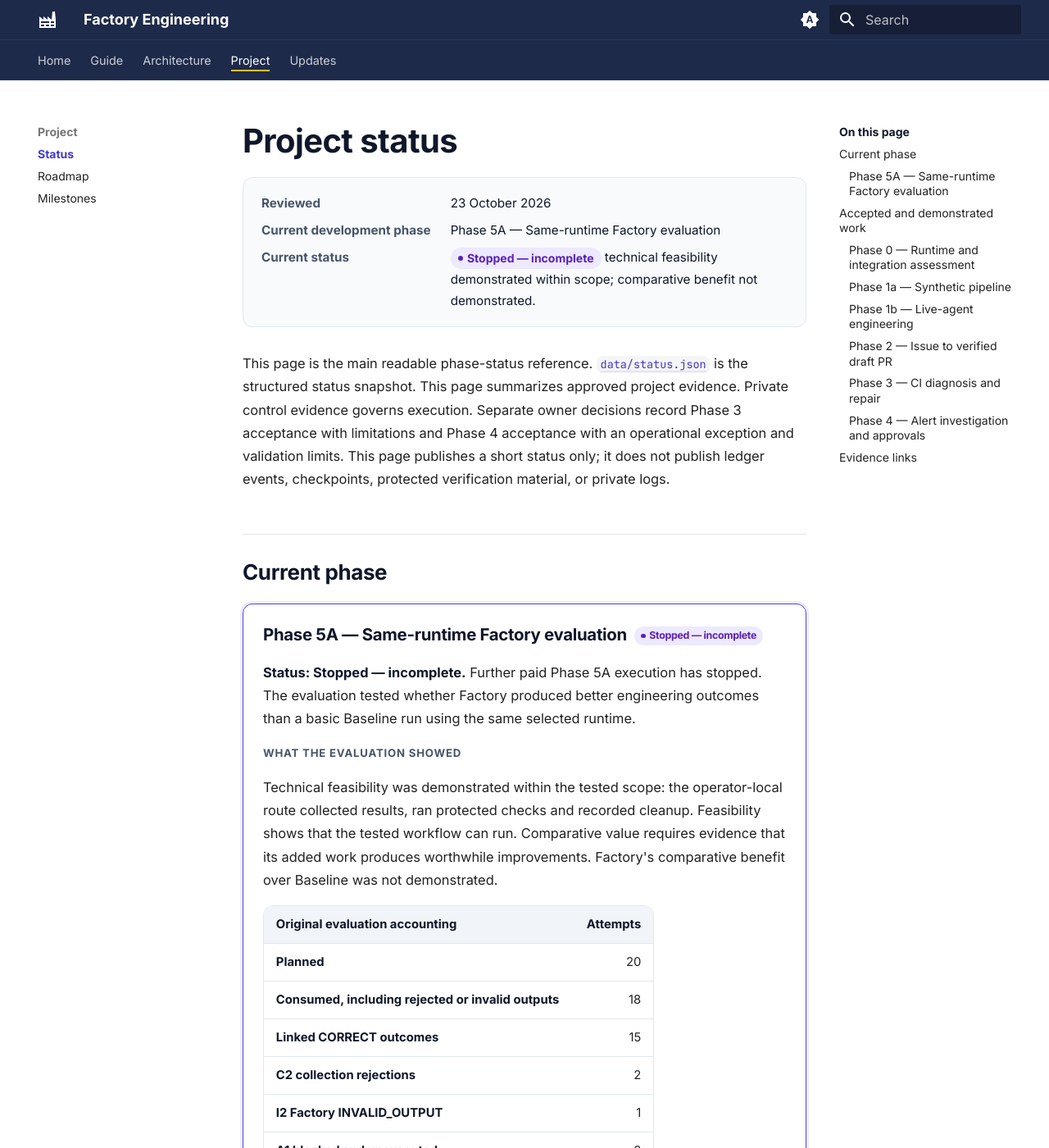
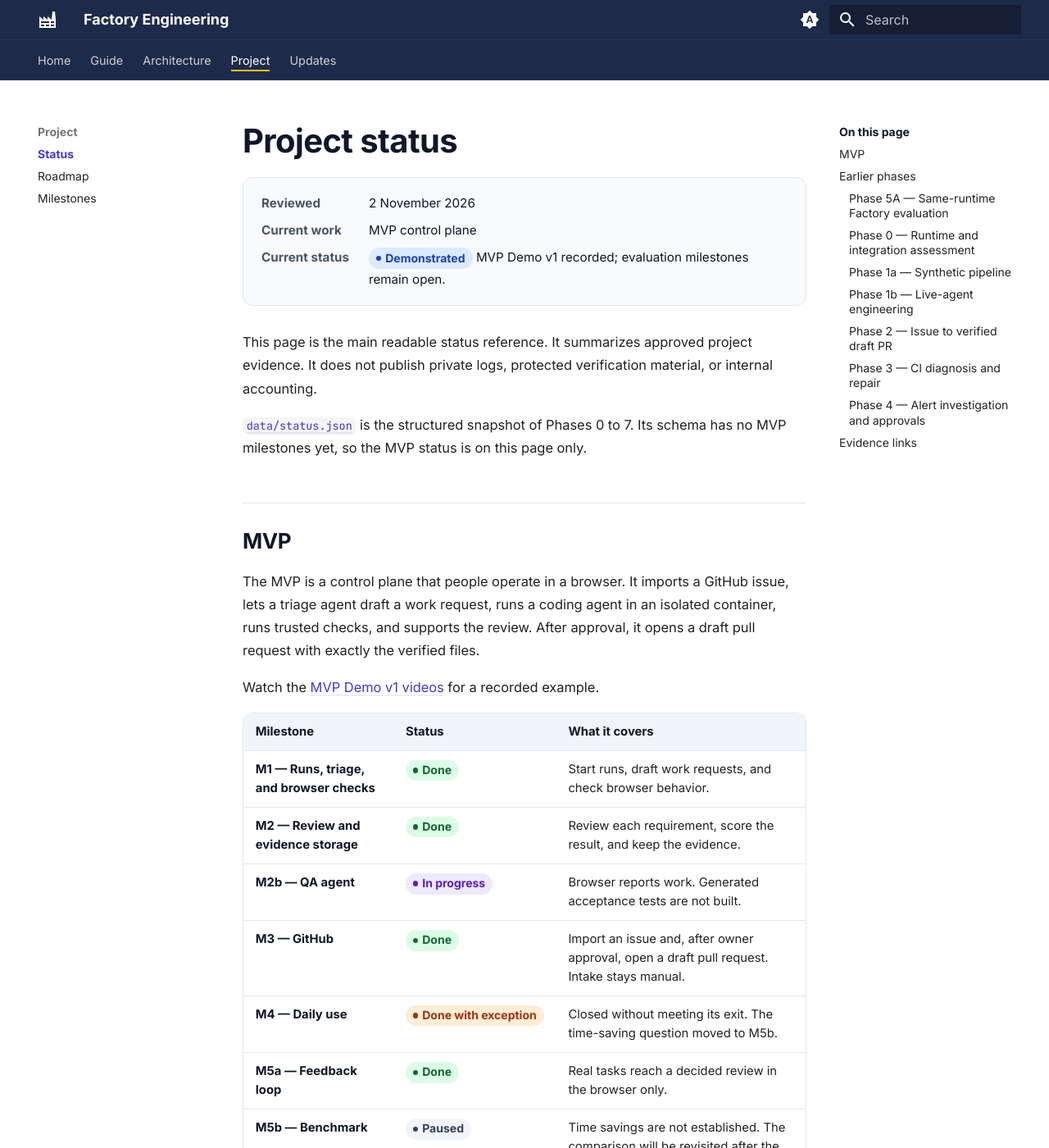
Before and after one commit to mikara89/factory-engineering-portal, an MkDocs documentation site: the page built from docs/status.md, in a window 1280 px wide and 1400 px high. Shown: the whole window at 82% size. Built offline with MkDocs 1.6.1 and Material for MkDocs 9.7.7, drawn with Linux system fonts in a browser that asks for light colours; some of the changed text lies outside the part shown.

Commit message:
Propose reviewed public update f567867a6bd1 (#11)
Co-authored-by: fe-portal-publisher[bot] <342989364+fe-portal-publisher[bot]@users.noreply.github.com>

```diff
--- a/docs/status.md
+++ b/docs/status.md
@@ -2,18 +2,51 @@
 
 <dl class="fe-meta">
   <dt>Reviewed</dt>
-  <dd>23 October 2026</dd>
-  <dt>Current development phase</dt>
-  <dd>Phase 5A — Same-runtime Factory evaluation</dd>
+  <dd>2 November 2026</dd>
+  <dt>Current work</dt>
+  <dd>MVP control plane</dd>
   <dt>Current status</dt>
-  <dd><span class="fe-badge fe-badge--pending">Stopped — incomplete</span> technical feasibility demonstrated within scope; comparative benefit not demonstrated.</dd>
+  <dd><span class="fe-badge fe-badge--demo">Demonstrated</span> MVP Demo v1 recorded; evaluation milestones remain open.</dd>
 </dl>
 
-This page is the main readable phase-status reference. [`data/status.json`](data/status.json) is the structured status snapshot. This page summarizes approved project evidence. Private control evidence governs execution. Separate owner decisions record Phase 3 acceptance with limitations and Phase 4 acceptance with an operational exception and validation limits. This page publishes a short status only; it does not publish ledger events, checkpoints, protected verification material, or private logs.
+This page is the main readable status reference. It summarizes approved project evidence. It does not publish private logs, protected verification material, or internal accounting.
 
-## Current phase
+[`data/status.json`](data/status.json) is the structured snapshot of Phases 0 to 7. Its schema has no MVP milestones yet, so the MVP status is on this page only.
 
-<div class="fe-phase fe-phase--current" markdown>
+## MVP
+
+The MVP is a control plane that people operate in a browser. It imports a GitHub issue, lets a triage agent draft a work request, runs a coding agent in an isolated container, runs trusted checks, and supports the review. After approval, it opens a draft pull request with exactly the verified files.
+
+Watch the [MVP Demo v1 videos](updates/2026-11-02-mvp-demo-v1.md) for a recorded example.
+
+| Milestone | Status | What it covers |
+|---|---|---|
+| M1 — Runs, triage, and browser checks | <span class="fe-badge fe-badge--accepted">Done</span> | Start runs, draft work requests, and check browser behavior. |
+| M2 — Review and evidence storage | <span class="fe-badge fe-badge--accepted">Done</span> | Review each requirement, score the result, and keep the evidence. |
+| M2b — QA agent | <span class="fe-badge fe-badge--pending">In progress</span> | Browser reports work. Generated acceptance tests are not built. |
+| M3 — GitHub | <span class="fe-badge fe-badge--accepted">Done</span> | Import an issue and, after owner approval, open a draft pull request. Intake stays manual. |
+| M4 — Daily use | <span class="fe-badge fe-badge--exception">Done with exception</span> | Closed without meeting its exit. The time-saving question moved to M5b. |
+| M5a — Feedback loop | <span class="fe-badge fe-badge--accepted">Done</span> | Real tasks reach a decided review in the browser only. |
+| M5b — Benchmark | <span class="fe-badge fe-badge--planned">Paused</span> | Time savings are not established. The comparison will be revisited after the MVP. |
+| M5c — Parts and design decisions | <span class="fe-badge fe-badge--exception">Done with exception</span> | Split a request into parts. Usability and effort measurements are deferred. |
+| M5d — Runtimes and comparison | <span class="fe-badge fe-badge--pending">In progress</span> | Several coding runtimes and blind A/B experiments work. The comparison evidence is limited. |
+| M5e — Advisory judge | <span class="fe-badge fe-badge--pending">In progress</span> | Live judge attempts work. Calibration and benefit are not accepted. |
+| M5f — Improvement experiment | <span class="fe-badge fe-badge--planned">Planned</span> | A measured, bounded self-improvement experiment. |
+
+<p class="fe-label">MVP limitations</p>
+
+- Time savings are not established.
+- The recorded experiment scores are agent scores and not blind. Independent human review is not claimed.
+- The advisory judge is not calibrated. Its advice does not decide anything.
+- Issue intake, publication, and merge stay manual. No production readiness is claimed.
+
+## Earlier phases
+
+Phases 0 to 5A tested the workflow before the MVP. Separate owner decisions record Phase 3 acceptance with limitations and Phase 4 acceptance with an operational exception and validation limits.
+
+<p class="fe-label">Last phase</p>
+
+<div class="fe-phase" markdown>
 
 ### Phase 5A — Same-runtime Factory evaluation <span class="fe-badge fe-badge--pending">Stopped — incomplete</span> { #phase-5a data-toc-label="Phase 5A — Same-runtime Factory evaluation" }
 
@@ -56,7 +89,7 @@ Historical evidence and outcomes are preserved. Any follow-up evaluation needs a
 
 </div>
 
-## Accepted and demonstrated work
+<p class="fe-label">Accepted and demonstrated phases</p>
 
 | Phase | Status |
 |---|---|
@@ -178,6 +211,7 @@ Those checks do not establish new hosted execution or verification of the merged
 ## Evidence links
 
 The Phase 3 acceptance report and Phase 4 evidence are retained in private repositories. This page publishes reviewed outcome summaries only.
+The MVP Demo v1 videos are public release files of the portal repository. The owner approved their publication on 2 November 2026. The MVP evidence records stay in private repositories.
 Private issues, pull requests, workflow runs, control records, logs, and internal accounting are not exported. No private evidence URLs are included.
 
 The versioned machine-readable snapshot is available at [`data/status.json`](data/status.json). Its public field contract is in [`data/status.schema.json`](data/status.schema.json).
```
Also changed, not shown: docs/index.md (+50 -53 lines), docs/milestones/index.md (+3 -3 lines), docs/roadmap.md (+15 -3 lines), docs/updates/2026-11-02-mvp-demo-v1.md (added, +87 -0 lines).
